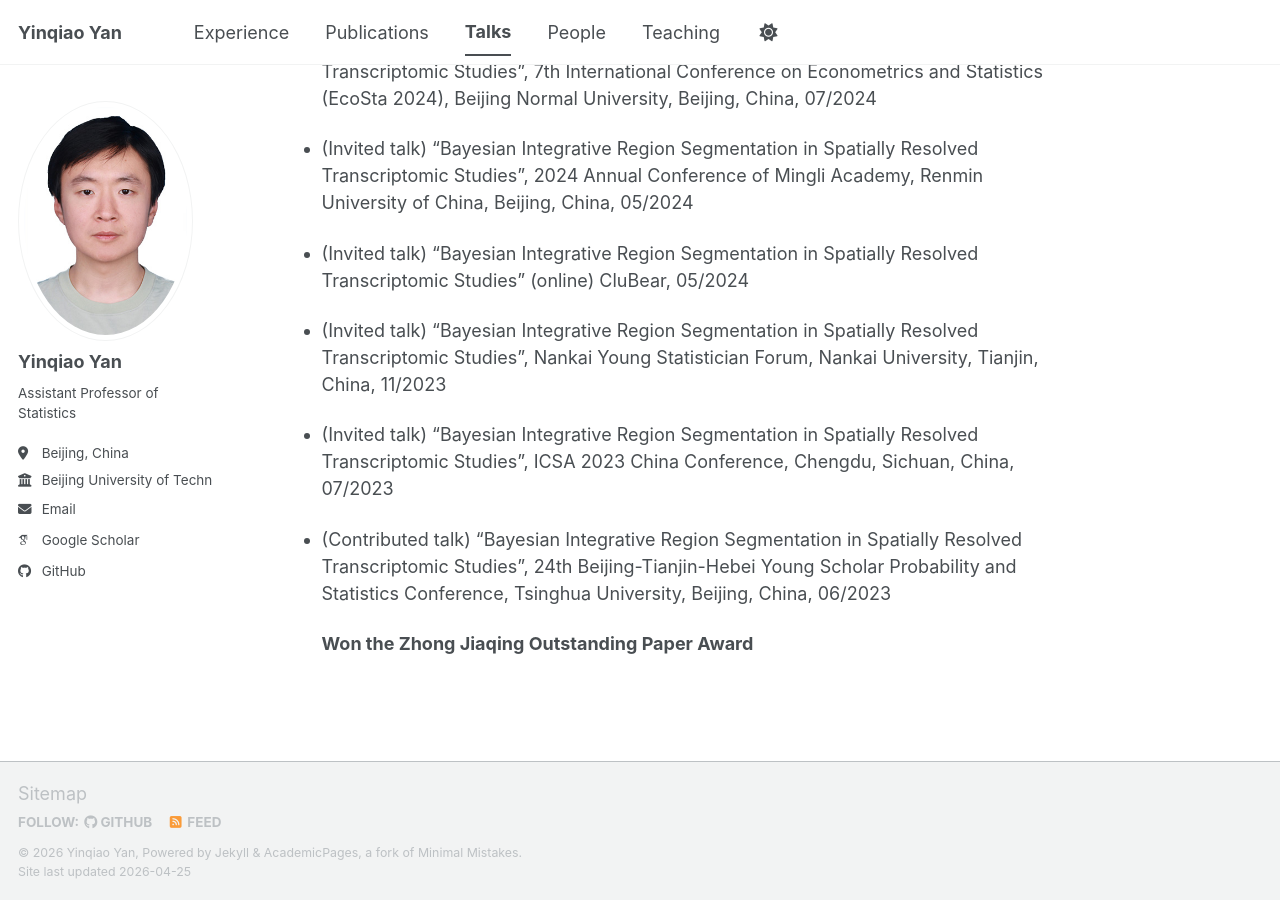
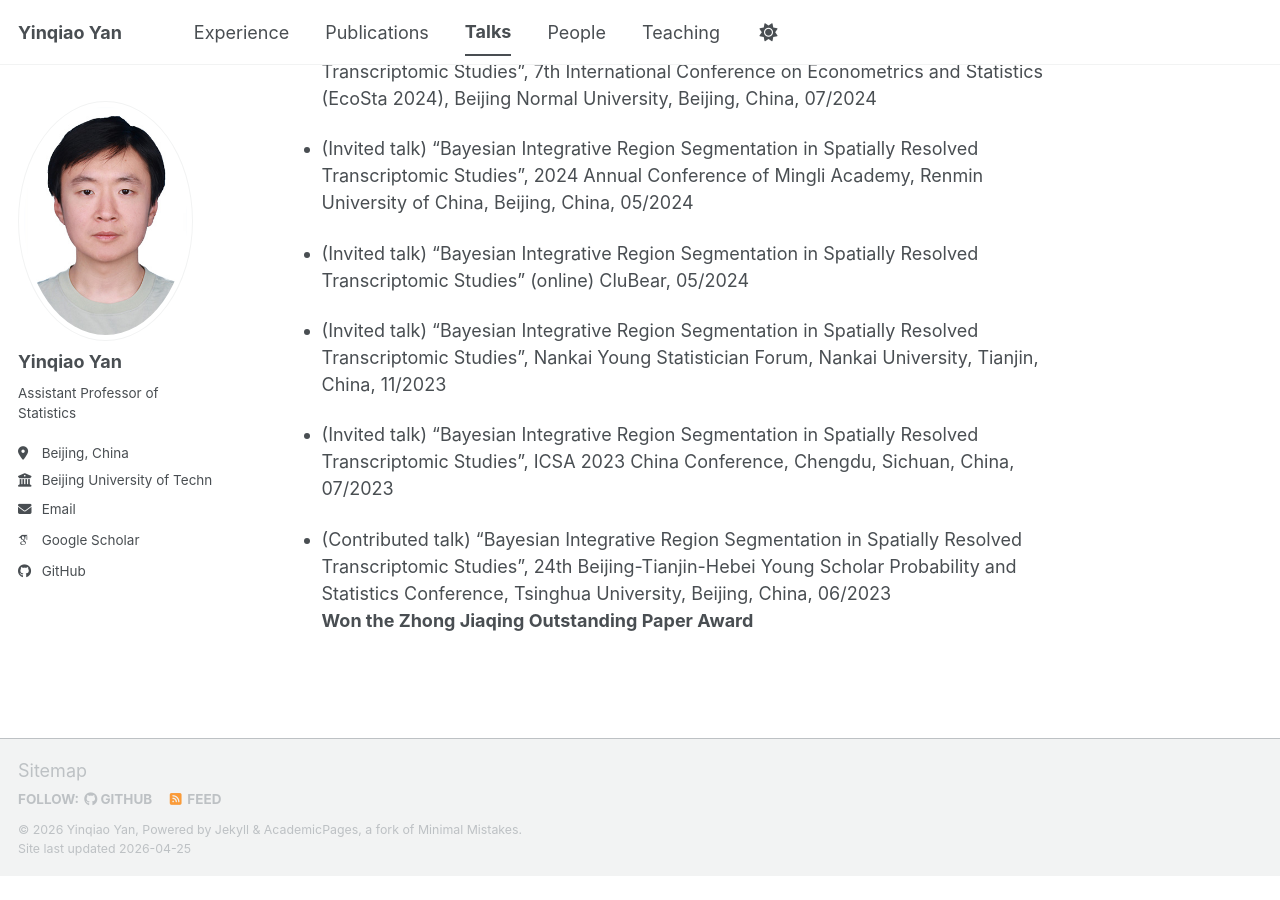
Before and after one commit to yinqiaoyan/yinqiaoyan.github.io, a Jekyll site: the page built from _pages/talks.md, in a window 1280 px wide and 900 px high, scrolled down 1180 px. Built offline with Jekyll 4.4.1, drawn with Linux system fonts in a browser that asks for light colours; some web fonts are replaced; a script bundle is joined from its source files by our own code; library files that are not in the unit come from our copies; after the commit the page ends 2056 px from its top, so only the background shows below that.

Commit message:
commit info

```diff
--- a/_pages/talks.md
+++ b/_pages/talks.md
@@ -36,6 +36,5 @@ author_profile: true
 
 - (Invited talk) "Bayesian Integrative Region Segmentation in Spatially Resolved Transcriptomic Studies", ICSA 2023 China Conference, Chengdu, Sichuan, China, 07/2023
 
-- (Contributed talk) "Bayesian Integrative Region Segmentation in Spatially Resolved Transcriptomic Studies", 24th Beijing-Tianjin-Hebei Young Scholar Probability and Statistics Conference, Tsinghua University, Beijing, China, 06/2023
-
-  **Won the Zhong Jiaqing Outstanding Paper Award**
+- (Contributed talk) "Bayesian Integrative Region Segmentation in Spatially Resolved Transcriptomic Studies", 24th Beijing-Tianjin-Hebei Young Scholar Probability and Statistics Conference, Tsinghua University, Beijing, China, 06/2023<br>
+**Won the Zhong Jiaqing Outstanding Paper Award**
```
Also changed, not shown: _pages/people.md (renamed from _pages/teaching_副本.md).
